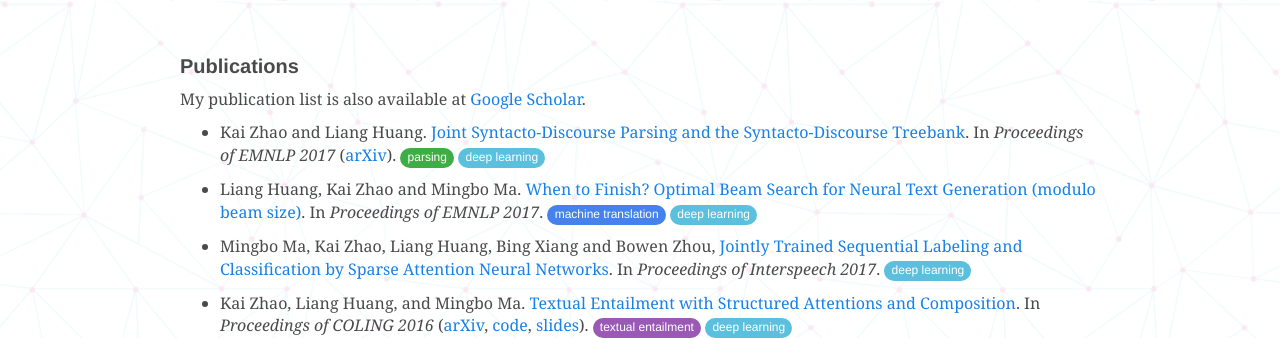
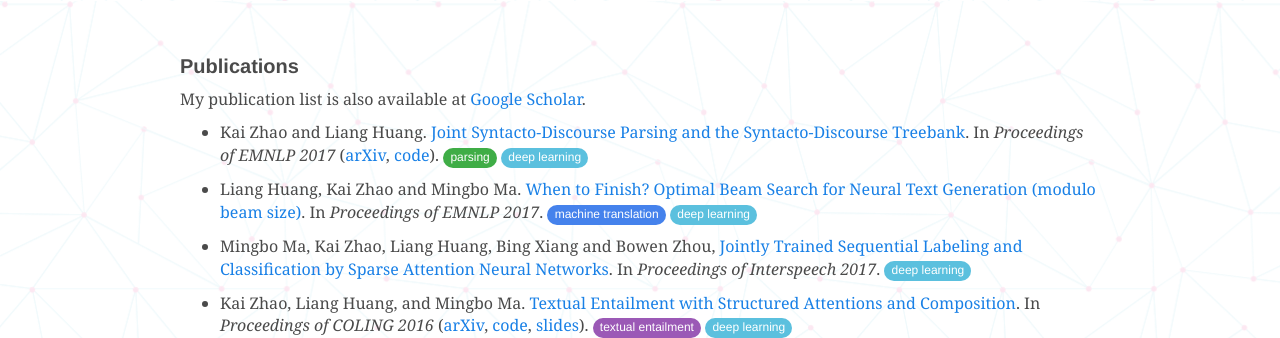
Before and after one commit to kaayy/kaayy.github.io, a Jekyll site: the page built from index.md, in a window 1280 px wide. Shown: the part 751-1089 px from the top of the page. Built offline with Jekyll 4.4.1, drawn with Linux system fonts in a browser that asks for light colours; nearby versions of some CDN libraries.

Commit message:
add link to discourse parser code

```diff
--- a/index.md
+++ b/index.md
@@ -42,7 +42,7 @@ Prior to Oregon State University, I started my Ph.D. study at [Computer Science
 
 My publication list is also available at [Google Scholar](http://scholar.google.com/citations?user=5CCzY6MAAAAJ&hl=en).
 
-* Kai Zhao and Liang Huang. [Joint Syntacto-Discourse Parsing and the Syntacto-Discourse Treebank](http://aclweb.org/anthology/D/D17/D17-1224.pdf). In _Proceedings of EMNLP 2017_ ([arXiv](https://arxiv.org/abs/1708.08484)). <span class="label label-success label-as-badge">parsing</span> <span class="label label-info label-as-badge">deep learning</span>
+* Kai Zhao and Liang Huang. [Joint Syntacto-Discourse Parsing and the Syntacto-Discourse Treebank](http://aclweb.org/anthology/D/D17/D17-1224.pdf). In _Proceedings of EMNLP 2017_ ([arXiv](https://arxiv.org/abs/1708.08484), [code](https://github.com/kaayy/josydipa)). <span class="label label-success label-as-badge">parsing</span> <span class="label label-info label-as-badge">deep learning</span>
 
 * Liang Huang, Kai Zhao and Mingbo Ma. [When to Finish? Optimal Beam Search for Neural Text Generation (modulo beam size)](http://aclweb.org/anthology/D/D17/D17-1226.pdf). In _Proceedings of EMNLP 2017_. <span class="label label-primary label-as-badge">machine translation</span> <span class="label label-info label-as-badge">deep learning</span>
 
```
